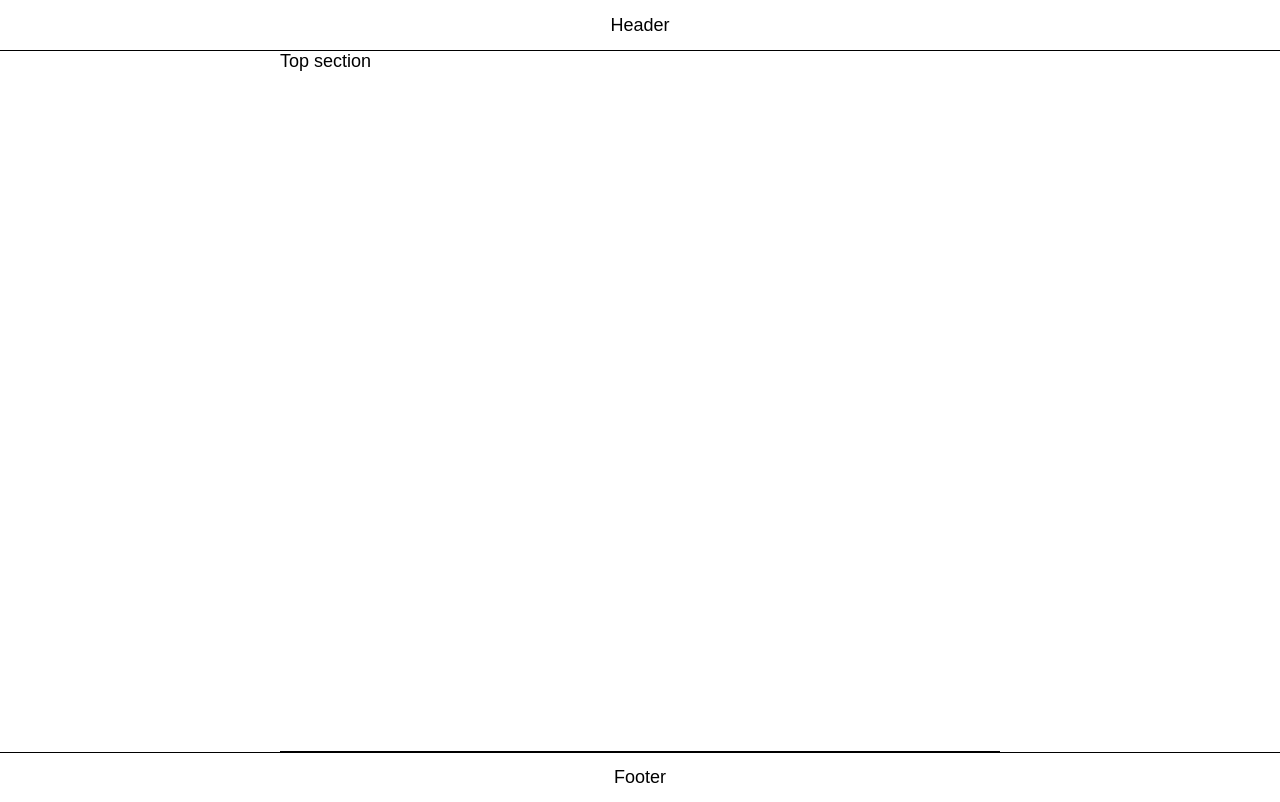
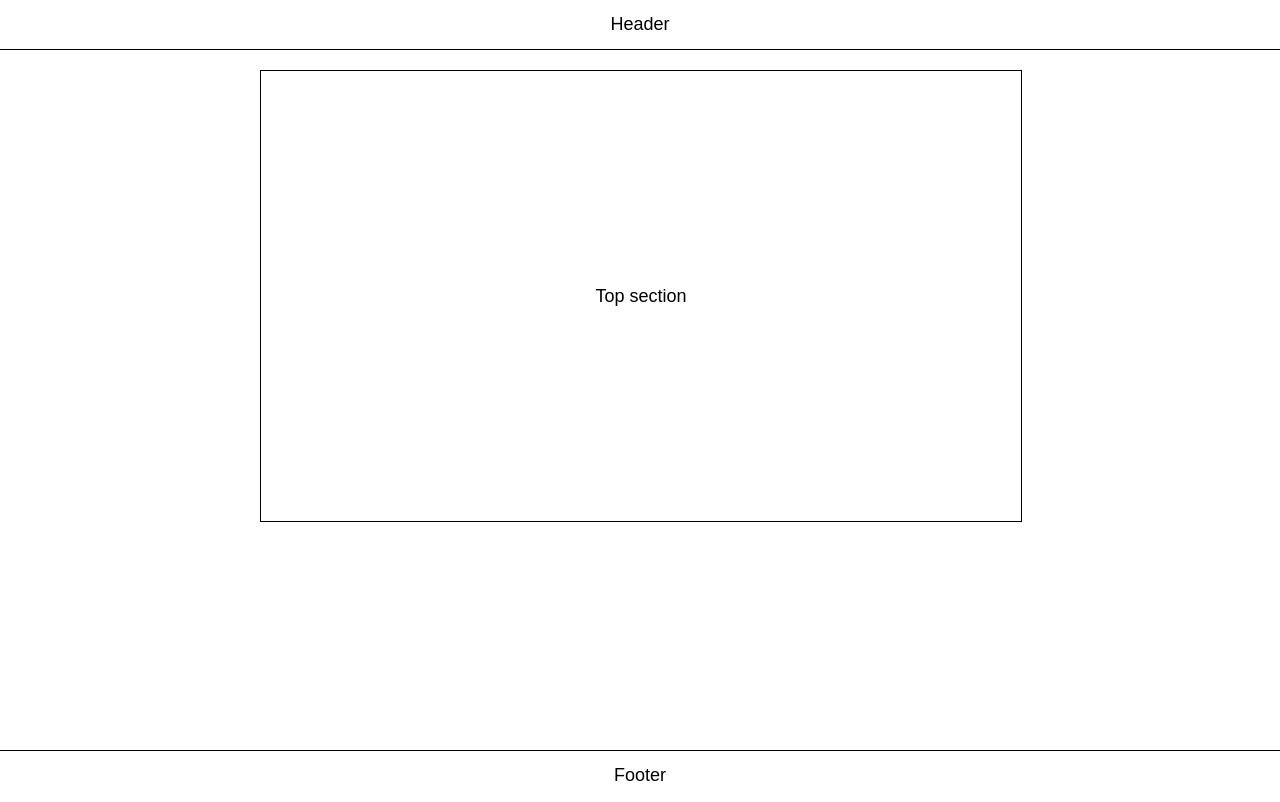
Before and after one commit to ooloo-io/github-flow-Yusu-f, a website: page src/index.html in a window 1280 px wide. Drawn offline with nearby package versions, Linux system fonts and the light colour scheme.

Commit message:
Style top section

```diff
--- a/src/styles.css
+++ b/src/styles.css
@@ -4,12 +4,11 @@ body {
 }
 
 .header {
-  height: 50px;
+  height: 49px;
   display: flex;
   justify-content: center;
   align-items: center;
   border-bottom: 1px solid black;
-  border-top-color: aqua;
 }
 
 .footer {
@@ -21,9 +20,18 @@ body {
 }
 
 .content {
-  min-height: calc(100vh - 100px);
-  max-width: calc(100vw - 100px);
-  border-bottom: 1px solid black;
-  width: 720px;
+  min-height: calc(100vh - 140px);
+  width: 760px;
+  max-width: 100%;
   margin: auto;
+  padding: 20px;
 }
+
+.section {
+  height: 450px;
+  width: 100%;
+  display: flex;
+  justify-content: center;
+  align-items: center;
+  border: 1px solid black;
+}
```
